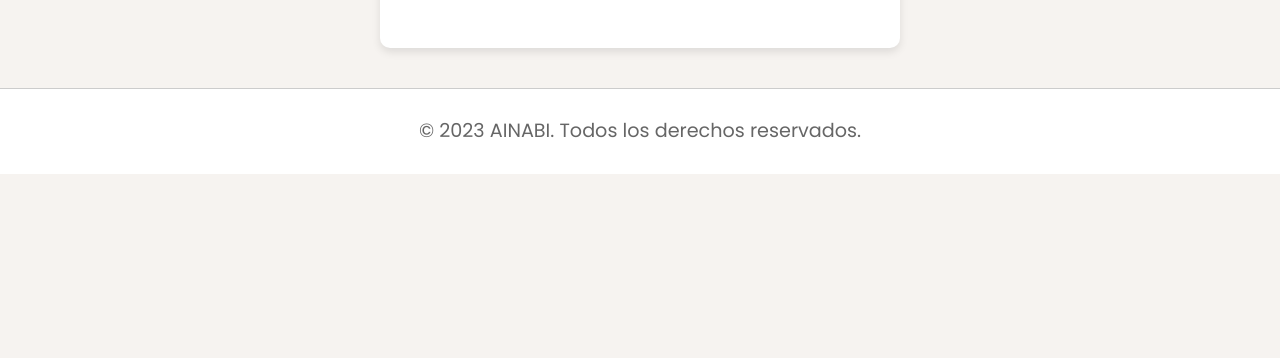
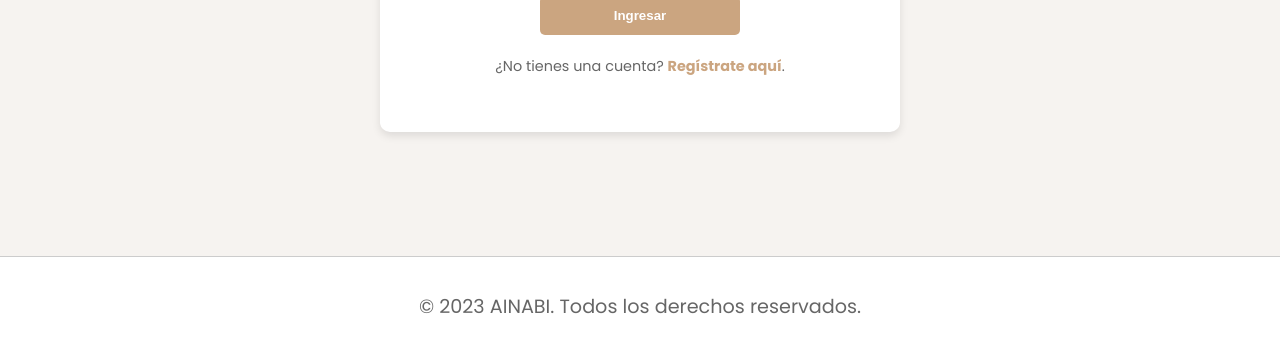
Before and after one commit to agustinabsilva/pp1_proyectofinal, a plain HTML site: page frontend/login.html in a window 1280 px wide. Shown: the part 474-832 px from the top of the page. Before the commit the page ends 800 px from the top, so only its background shows below. Drawn offline with Linux system fonts and the light colour scheme.

Commit message:
front de prueba para testear logueos con la bbdd

```diff
--- a/frontend/login.html
+++ b/frontend/login.html
@@ -6,8 +6,10 @@
     <title>Login</title>
     <link href="https://fonts.googleapis.com/css2?family=Poppins:wght@400;500;700&display=swap" rel="stylesheet">
 
+
     <!-- Enlace al archivo CSS externo -->
     <link rel="stylesheet" href="style.css">
+
 </head>
 <body>
     <!-- Barra de Navegación -->
@@ -54,5 +56,6 @@
 
         </div>
     </footer>
+    <script src="script.js"> </script>
 </body>
 </html>
--- a/frontend/style.css
+++ b/frontend/style.css
@@ -430,13 +430,12 @@ h2 {
 /*LOGUEO*/
 /* Estilo para la sección de login */
 .login-section {
-    padding: 40px 20px;
-    background-color: #f6f3f0; /* Fondo claro consistente con el resto del sitio */
-
+    min-height: 75vh; /* Que ocupe al menos el alto de la ventana */
     display: flex;
-    justify-content: center;
-    align-items: center;
-
+    justify-content: center; /* Centra horizontalmente */
+    align-items: center; /* Centra verticalmente */
+    flex-direction: column;
+    padding: 20px;
 
 }
 
@@ -536,7 +535,7 @@ h2 {
 
         text-align: center;
         border-top: 1px solid #ccc;
-        padding: 8px;
+        padding: 2vh;
 
     }
 
@@ -609,7 +608,12 @@ opacity: 0; /* empieza invisible */}
     /* animación */
     animation: fadeIn 1.2s ease forwards;
     opacity: 0; /* empieza invisible */}
-    .footer{
+    .login-section{
         /* animación */
         animation: fadeIn 1.2s ease forwards;
         opacity: 0; /* empieza invisible */}
+    .footer{
+        /* animación */
+
+        animation: fadeIn 1.2s ease forwards;
+        opacity: 0; /* empieza invisible */}
```
